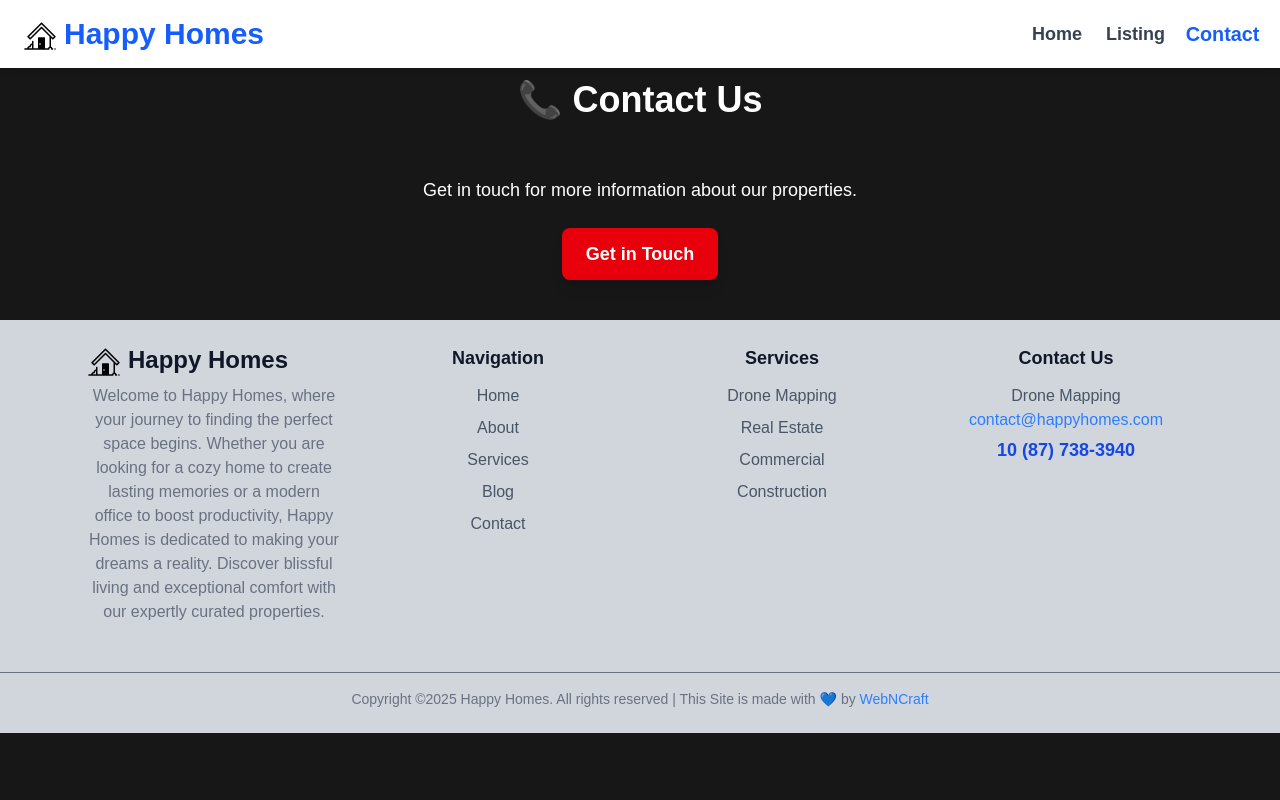
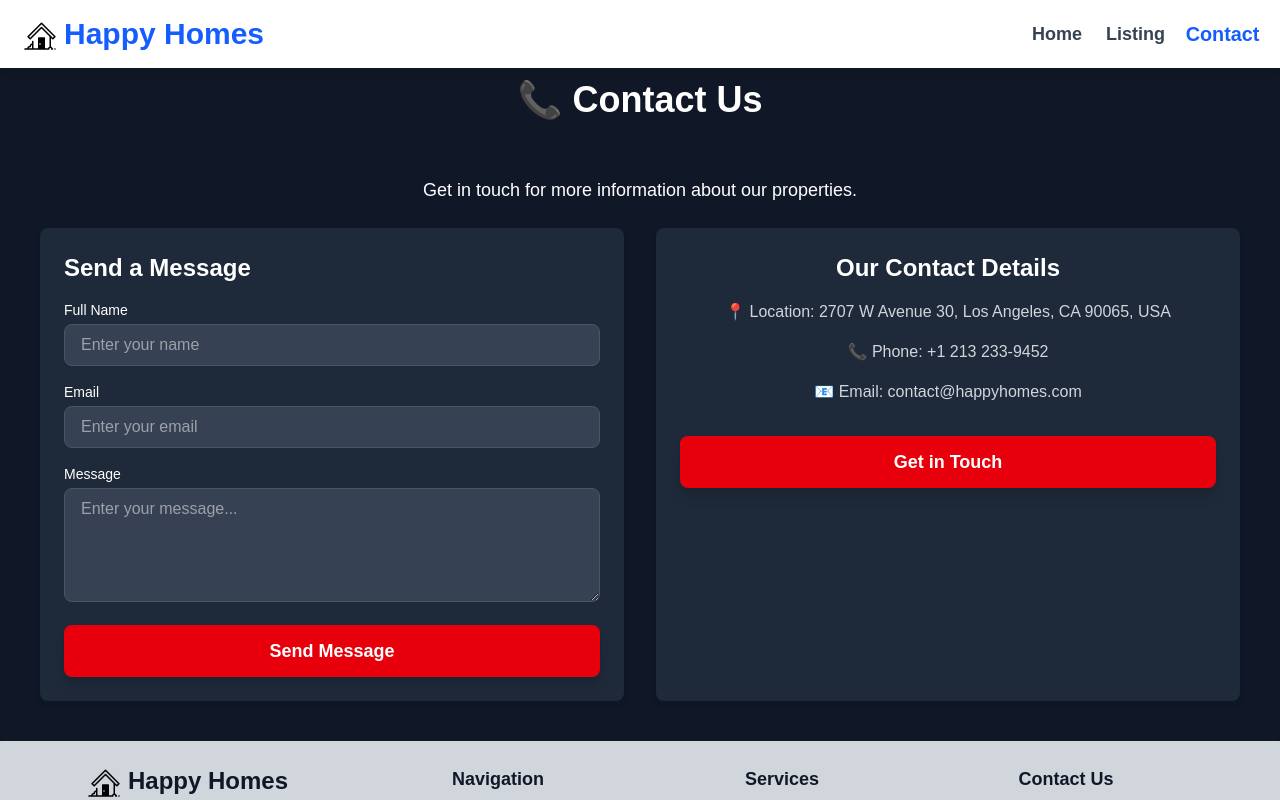
Before and after one commit to toamutiltech/happy-homes, a Next.js app: page / in a window 1280 px wide. Both pictures are taken after a click on the button "Contact". Shown: the top 800 px of the page. Built offline with nearby package versions, Linux system fonts and the light colour scheme.

Commit message:
working on my contact page

```diff
--- a/src/app/page.tsx
+++ b/src/app/page.tsx
@@ -454,21 +454,77 @@ export default function HomePage() {
     initial={{ opacity: 0, scale: 0.9 }}
     animate={{ opacity: 1, scale: 1 }}
     transition={{ duration: 0.5 }}
-            className="p-10"
+    className="p-10 bg-gray-900 rounded-lg shadow-lg text-white"
   >
-            <h2 className="p-10 text-4xl font-bold text-white">📞 Contact Us</h2>
-            <p className="mt-4 text-lg text-white">
+    {/* Page Title */}
+    <h2 className="p-10 text-4xl font-bold mb-4">📞 Contact Us</h2>
+    <p className="text-lg mb-6">
       Get in touch for more information about our properties.
     </p>
+
+    {/* Contact Section */}
+    <div className="flex flex-col md:flex-row gap-8">
+
+      {/* Contact Form */}
+      <div className="w-full md:w-1/2 bg-gray-800 p-6 rounded-lg shadow-md text-left">
+        <h3 className="text-2xl font-semibold mb-4">Send a Message</h3>
+        <form className="flex flex-col space-y-4">
+          <div>
+            <label className="block text-sm font-medium mb-1">Full Name</label>
+            <input
+              type="text"
+              placeholder="Enter your name"
+              className="w-full px-4 py-2 rounded-lg bg-gray-700 text-white border border-gray-600 focus:ring-2 focus:ring-red-500"
+            />
+          </div>
+          <div>
+            <label className="block text-sm font-medium mb-1">Email</label>
+            <input
+              type="email"
+              placeholder="Enter your email"
+              className="w-full px-4 py-2 rounded-lg bg-gray-700 text-white border border-gray-600 focus:ring-2 focus:ring-red-500"
+            />
+          </div>
+          <div>
+            <label className="block text-sm font-medium mb-1">Message</label>
+            <textarea
+              rows={4}
+              placeholder="Enter your message..."
+              className="w-full px-4 py-2 rounded-lg bg-gray-700 text-white border border-gray-600 focus:ring-2 focus:ring-red-500"
+            />
+          </div>
           <motion.button
-              className="mt-6 px-6 py-3 bg-red-600 text-white rounded-lg shadow-lg text-lg font-semibold"
+            type="submit"
+            className="px-6 py-3 bg-red-600 text-white rounded-lg shadow-lg text-lg font-semibold"
+            whileHover={{ scale: 1.1 }}
+            whileTap={{ scale: 0.9 }}
+          >
+            Send Message
+          </motion.button>
+        </form>
+      </div>
+
+      {/* Contact Info */}
+      <div className="w-full md:w-1/2 bg-gray-800 p-6 rounded-lg shadow-md flex flex-col space-y-4">
+        <h3 className="text-2xl font-semibold">Our Contact Details</h3>
+        <p className="text-gray-300">📍 Location: 2707 W Avenue 30, Los Angeles, CA 90065, USA</p>
+        <p className="text-gray-300">📞 Phone: +1 213 233-9452</p>
+        <p className="text-gray-300">📧 Email: contact@happyhomes.com</p>
+
+        {/* Call-to-action button */}
+        <motion.button
+          className="mt-4 px-6 py-3 bg-red-600 text-white rounded-lg shadow-lg text-lg font-semibold"
           whileHover={{ scale: 1.1 }}
           whileTap={{ scale: 0.9 }}
         >
           Get in Touch
         </motion.button>
+      </div>
+
+    </div>
   </motion.div>
 )}
+
 <footer className="bg-gray-300 text-white py-6">
       <div className="max-w-6xl mx-auto px-6 grid grid-cols-1 md:grid-cols-4 gap-8">
         {/* Brand Section */}
@@ -519,7 +575,7 @@ export default function HomePage() {
           <h3 className="text-lg font-semibold text-gray-900">Contact Us</h3>
           <p className="text-gray-600 mt-3">Drone Mapping</p>
           <a href="mailto:contact@carwash.com" className="text-blue-500 hover:underline">contact@happyhomes.com</a>
-          <p className="text-blue-700 font-bold text-lg mt-1">10 (87) 738-3940</p>
+          <p className="text-blue-700 font-bold text-lg mt-1">1 213 233-9452</p>
         </div>
       </div>
 
```
Lines whose indentation alone changed are shown as unchanged.
